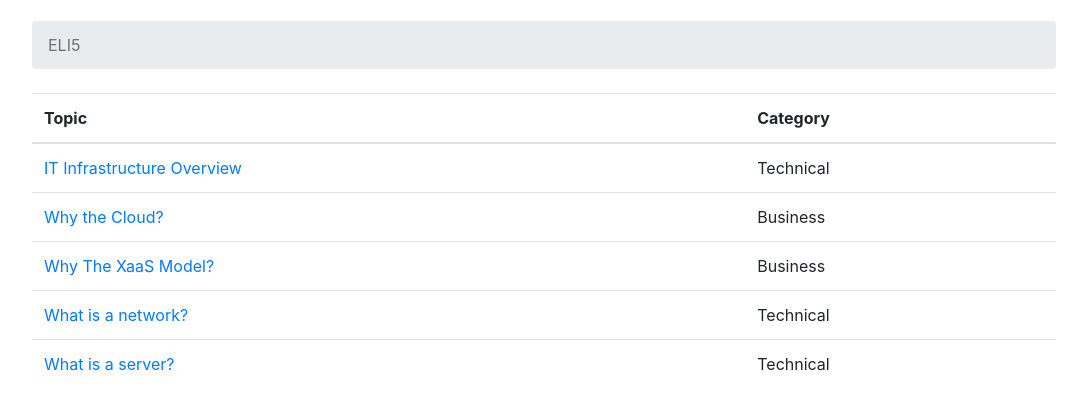
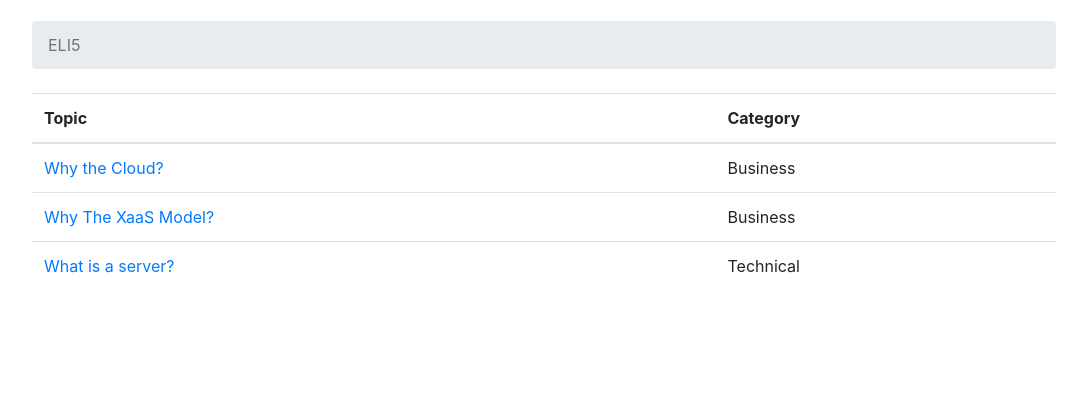
Before and after one commit to vamiller12/prepfortech_prod, a Django app: page /eli5/ in a window 1280 px wide. Shown: the part 56-466 px from the top of the page, without its empty margins (178-1265 px from the left). Run offline with Django 3.2, Linux system fonts and the light colour scheme; the visitor is signed in with stand-in values (Sample User, id 1); some libraries are stand-ins or nearby versions.

Commit message:
removed dead eli5 links

```diff
--- a/company/templates/eli5.html
+++ b/company/templates/eli5.html
@@ -25,10 +25,6 @@
           </tr>
         </thead>
         <tbody>
-           <tr>
-            <td><a href="">IT Infrastructure Overview</a></td>
-            <td>Technical</td>
-          </tr>
           <tr>
             <td><a href="{% url 'eli5thecloud'%}">Why the Cloud?</a></td>
             <td>Business</td>
@@ -37,14 +33,9 @@
             <td><a href="{% url 'eli5xaas'%}">Why The XaaS Model?</a></td>
             <td>Business</td>
           </tr>
-          <tr>
-            <td><a href="">What is a network?</a></td>
+            <td><a href="{% url 'eli5server'%}">What is a server?</a></td>
             <td>Technical</td>
           </tr>
-          <tr>
-            <td><a href="{% url 'eli5server'%}">What is a server?</a></td>
-            <td>Technical</td>
-           </tr>
        </tbody>
       </table>
     </div>
```
